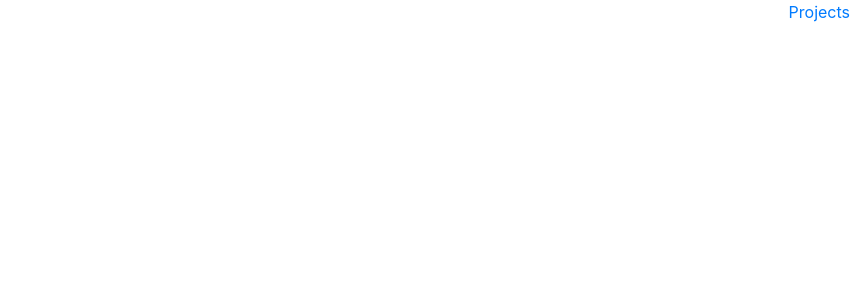
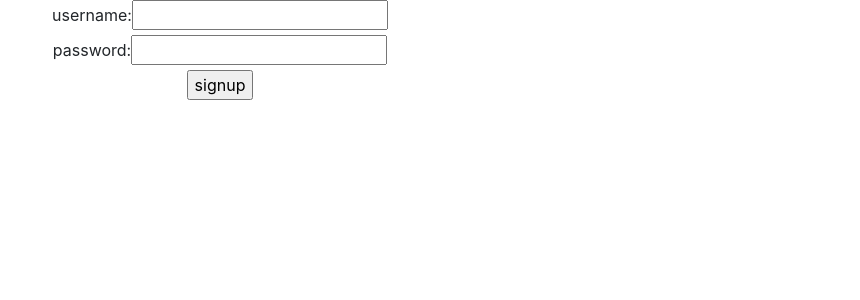
Before and after one commit to ironhack-webdev-squad-126/w8d1, a React (Create React App) app in the folder pm-app/: page /signup in a window 1280 px wide. Shown: the top 300 px of the page, without its empty margins (420-1280 px from the left). Built offline with nearby package versions, Linux system fonts and the light colour scheme.

Commit message:
signup component

```diff
--- a/pm-app/src/App.js
+++ b/pm-app/src/App.js
@@ -5,6 +5,7 @@ import ProjectDetails from "./components/Projects/Details";
 import ProjectsList from "./components/Projects/List";
 import TaskDetails from "./components/Tasks/Details";
 import Layout from "./components/Layout";
+import Signup from "./components/Auth/Signup";
 
 import "./App.css";
 import "bootstrap/dist/css/bootstrap.css";
@@ -13,6 +14,7 @@ function App() {
   return (
     <div className="App">
       <Switch>
+        <Route exact path="/signup" component={Signup} />
         <Route exact path="/projects/:id" component={ProjectDetails} />
         <Route exact path="/projects" component={ProjectsList} />
         <Layout>
--- /dev/null
+++ b/pm-app/src/components/Auth/Signup.js
@@ -0,0 +1,60 @@
+import React from "react";
+import { signup } from "../../services/auth";
+
+class Signup extends React.Component {
+  state = {
+    username: "",
+    password: ""
+  };
+
+  handleChange = event => {
+    const { name, value } = event.target;
+
+    this.setState({
+      [name]: value
+    });
+  };
+
+  handleSubmit = event => {
+    event.preventDefault();
+
+    const { username, password } = this.state;
+
+    signup(username, password).then(user => {
+      this.setState({
+        username: "",
+        password: ""
+      });
+    });
+  };
+
+  render() {
+    return (
+      <div>
+        <form onSubmit={this.handleSubmit}>
+          <div>
+            <label>username: </label>
+            <input
+              value={this.state.username}
+              onChange={this.handleChange}
+              type="text"
+              name="username"
+            />
+          </div>
+          <div>
+            <label>password: </label>
+            <input
+              value={this.state.password}
+              onChange={this.handleChange}
+              type="password"
+              name="password"
+            />
+          </div>
+          <input type="submit" value="signup" />
+        </form>
+      </div>
+    );
+  }
+}
+
+export default Signup;
```
